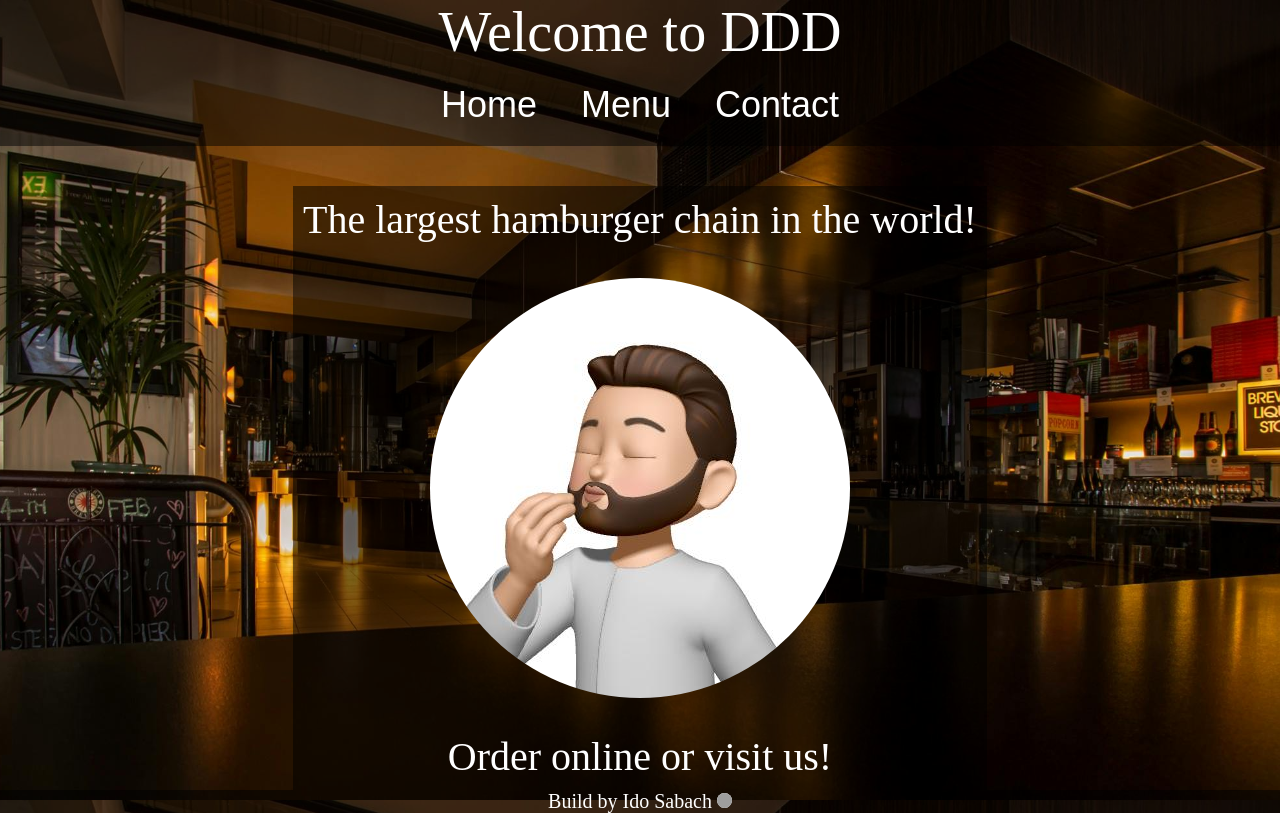
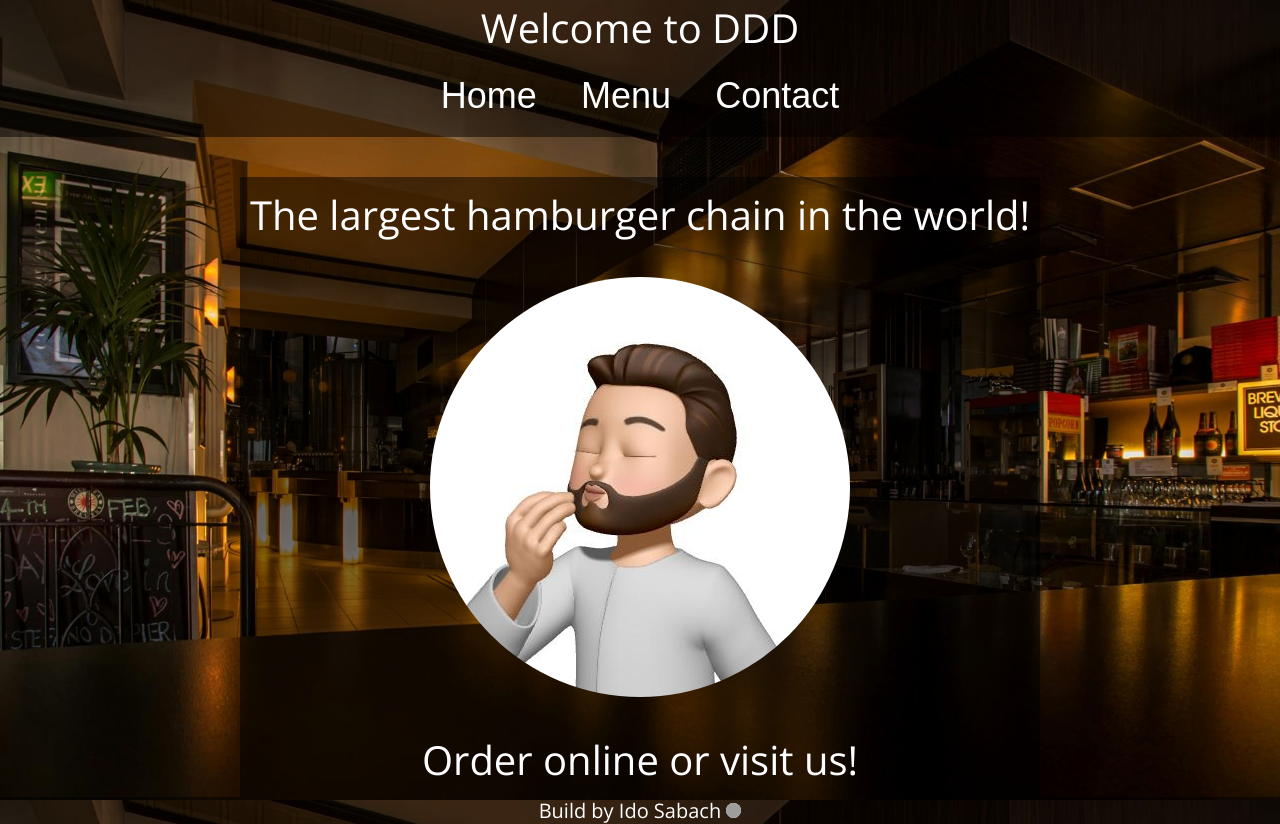
Before and after one commit to IdoSabach/Restaurant-Page, a website built with webpack: page dist/index.html in a window 1280 px wide. Built offline with nearby package versions, Linux system fonts and the light colour scheme; grey boxes are pictures that could not be loaded.

Commit message:
add font

```diff
--- a/dist/index.html
+++ b/dist/index.html
@@ -1,13 +1,18 @@
 <!DOCTYPE html>
 <html lang="en">
   <head>
-  <meta charset="UTF-8">
-  <meta name="viewport" content="width=device-width, initial-scale=1.0">
-  <title>Restaurant Page </title>
-  <link rel="stylesheet" href="style.css">
+    <meta charset="UTF-8" />
+    <meta name="viewport" content="width=device-width, initial-scale=1.0" />
+    <title>Restaurant Page</title>
+    <link rel="stylesheet" href="style.css" />
+    <link rel="preconnect" href="https://fonts.googleapis.com" />
+    <link rel="preconnect" href="https://fonts.gstatic.com" crossorigin />
+    <link
+      href="https://fonts.googleapis.com/css2?family=Open+Sans:wght@300&display=swap"
+      rel="stylesheet"
+    />
   </head>
   <body>
-
     <header class="head">Welcome to DDD</header>
     <div class="sub-head">
       <button class="home-btn">Home</button>
@@ -15,13 +20,24 @@
       <button class="contact-btn">Contact</button>
     </div>
     <main class="home">
-    <div class="text-of-head-main">The largest hamburger chain in the world!</div>
-    <img class="ido-img" src="./images/ido-food.jpeg" alt="">
+      <div class="text-of-head-main">
+        The largest hamburger chain in the world!
+      </div>
+      <img class="ido-img" src="./images/ido-food.jpeg" alt="" />
       <div class="footer-text">Order online or visit us!</div>
     </main>
 
-  <footer class="footer">Build by Ido Sabach <a href="https://github.com/IdoSabach"><img class="git-icon" width="15" height="15" src="https://img.icons8.com/ios/50/000000/github--v1.png" alt="github--v1"/></a> </footer>
-
+    <footer class="footer">
+      Build by Ido Sabach
+      <a href="https://github.com/IdoSabach"
+        ><img
+          class="git-icon"
+          width="15"
+          height="15"
+          src="https://img.icons8.com/ios/50/000000/github--v1.png"
+          alt="github--v1"
+      /></a>
+    </footer>
 
     <div id="content"></div>
     <script src="./main.js"></script>
--- a/dist/style.css
+++ b/dist/style.css
@@ -9,6 +9,7 @@
 
 html {
   height: 100%;
+  font-family: 'Open Sans', sans-serif;
 }
 
 body {
@@ -24,7 +25,7 @@ body {
 .head {
   width: 100%;
   text-align: center;
-  font-size: 56px;
+  font-size: 40px;
   background-color: rgba(0, 0, 0, 0.5);
   color: white;
 }
```
Lines whose indentation alone changed are shown as unchanged.
